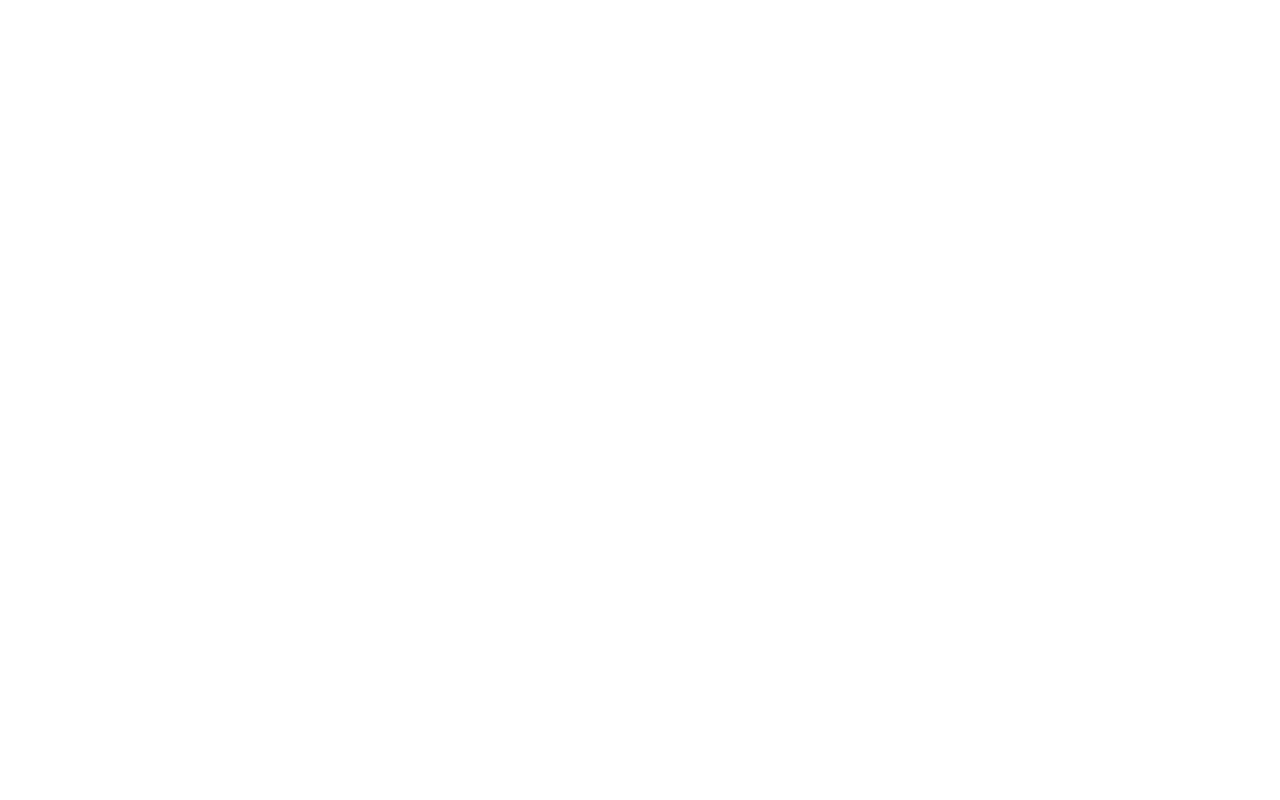
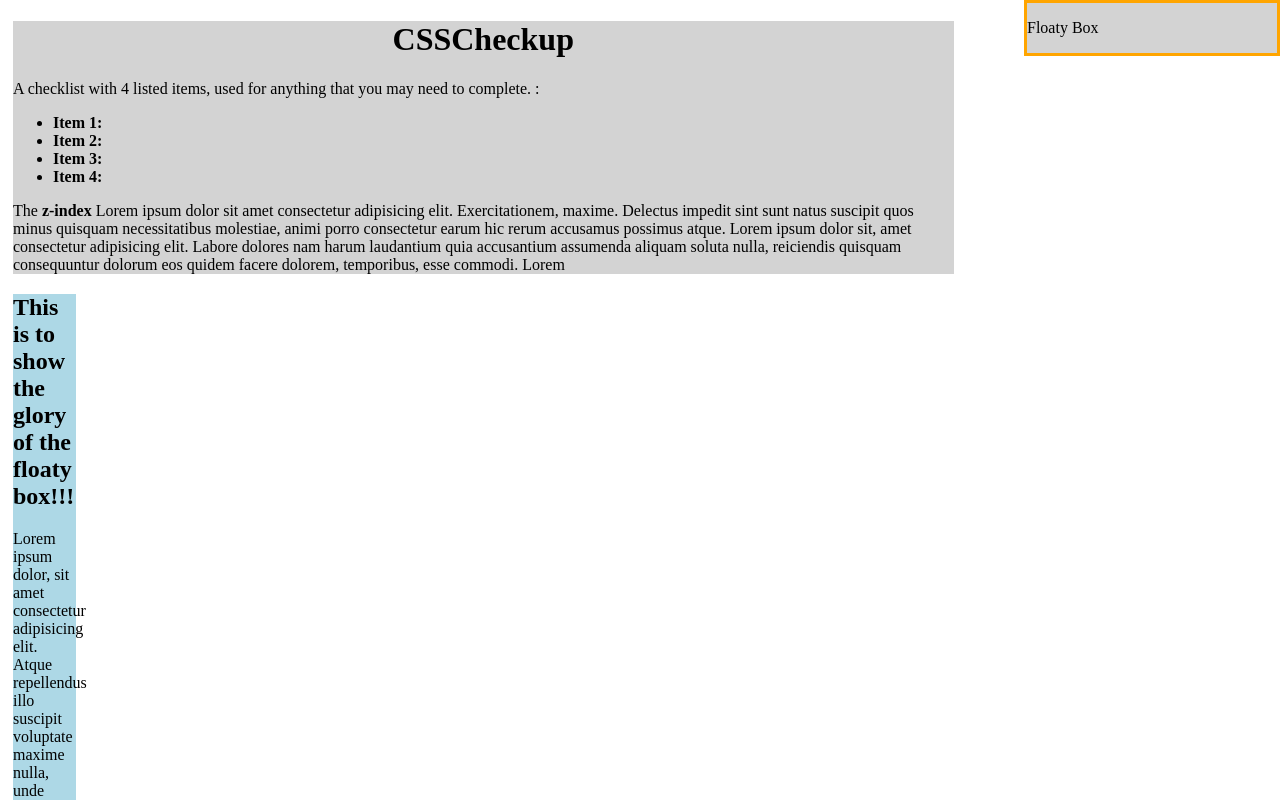
Before and after one commit to shelton-josh/CSSCheckup, a plain HTML site: page index.html in a window 1280 px wide. Shown: the top 800 px of the page. Drawn offline with Linux system fonts and the light colour scheme.

Commit message:
Added orange border around floaty box, also made a checklist for the grey section and narrowed blue section for floaty box utility in standard 100% view mode

```diff
--- a/index.html
+++ b/index.html
@@ -8,6 +8,24 @@
     <link rel="stylesheet" type="text/css" href="main.css">
 </head>
 <body>
-
+    <div class="wrapper">
+        <div class="nav">
+        <p>Floaty Box</p>
+        </div>
+        <div class="positioning">
+            <h1>CSSCheckup</h1>
+            <p>A checklist with 4 listed items, used for anything that you may need to complete. :</p>
+                <ul>
+                    <li><b>Item 1:</b></li>
+                    <li><b>Item 2:</b></li>
+                    <li><b>Item 3:</b></li>
+                    <li><b>Item 4:</b></li>
+                </ul>
+                <p>The <b>z-index</b> Lorem ipsum dolor sit amet consectetur adipisicing elit. Exercitationem, maxime. Delectus impedit sint sunt natus suscipit quos minus quisquam necessitatibus molestiae, animi porro consectetur earum hic rerum accusamus possimus atque. Lorem ipsum dolor sit, amet consectetur adipisicing elit. Labore dolores nam harum laudantium quia accusantium assumenda aliquam soluta nulla, reiciendis quisquam consequuntur dolorum eos quidem facere dolorem, temporibus, esse commodi. Lorem</p>
+        </div>
+        <div class="lotsoftext">
+            <h2>This is to show the glory of the floaty box!!!</h2>
+            <p>Lorem ipsum dolor, sit amet consectetur adipisicing elit. Atque repellendus illo suscipit voluptate maxime nulla, unde sequi eos minima obcaecati accusamus quaerat nihil facilis officia, ipsam eligendi perspiciatis molestias? Dicta?Lorem ipsum dolor sit amet consectetur adipisicing elit. Ea nostrum dolorum quae accusantium voluptatum minus quod. Voluptates, voluptas iste, possimus asperiores distinctio nihil esse debitis beatae omnis consectetur doloribus Lorem ipsum dolor sit amet consectetur adipisicing elit. Consequatur nobis aliquid assumenda et, quos necessitatibus fugit distinctio sint! Qui sunt dolor veritatis sed dignissimos voluptas nisi sapiente inventore beatae voluptates!</p>
+        </div>
 </body>
 </html>
--- a/main.css
+++ b/main.css
@@ -0,0 +1,38 @@
+.wrapper{
+    margin: 5px;
+}
+
+/* 4 */
+
+p{
+    font-family: "Times New Roman";
+}
+
+dt{
+    font-weight: bold;
+    font-size: 100px;
+}
+
+.nav{
+    position: fixed;
+    top: 0;
+    right: 0;
+    width: 250px;
+    background-color: lightgray;
+    border: 3px solid orange;
+}
+
+.positioning{
+    width: 75%;
+    background-color: lightgray;
+}
+
+.positioning h1{
+    text-align: center;
+}
+
+.lotsoftext{
+    text-align: left;
+    background-color: lightblue;
+    width: 5%;
+}
```
